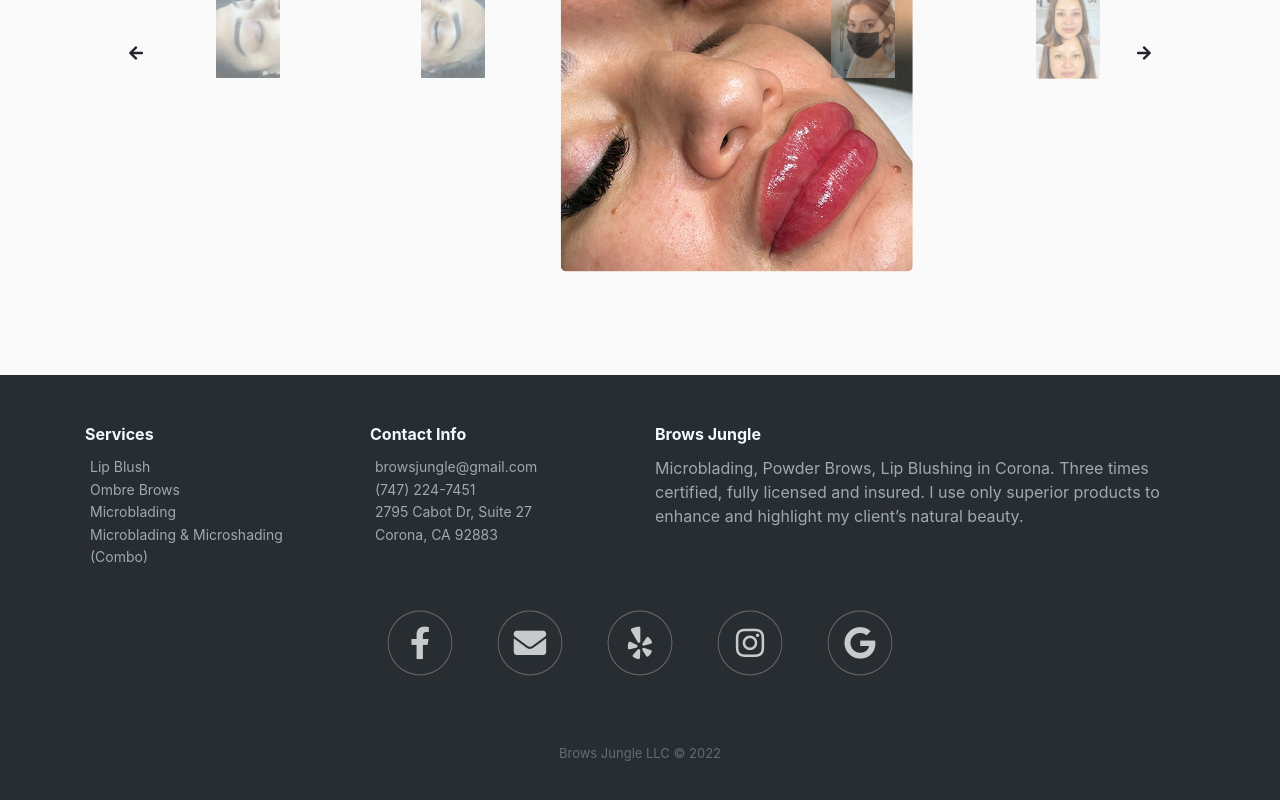
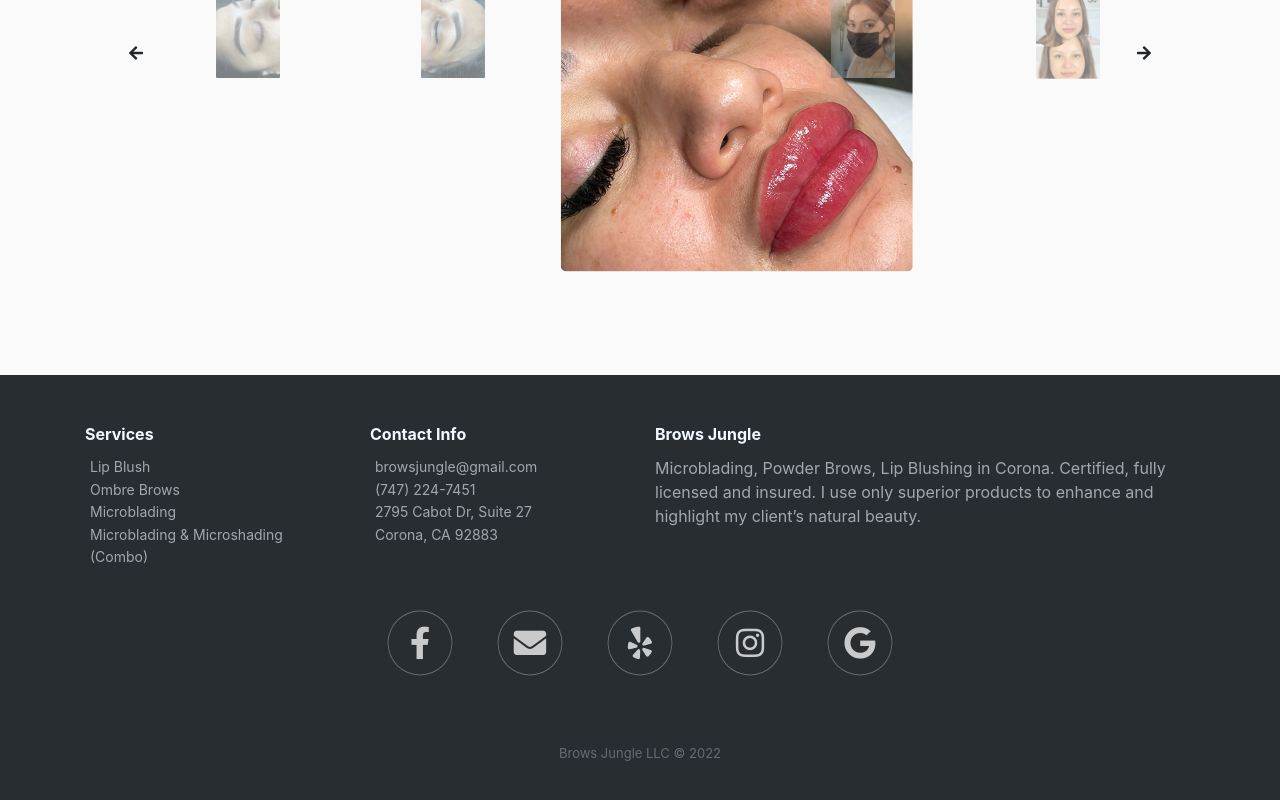
Before and after one commit to Juzva8/browsJungle, a React (Create React App) app: page /Gallery in a window 1280 px wide. Shown: the part 697-1497 px from the top of the page. Built offline with nearby package versions, Linux system fonts and the light colour scheme; a web font is replaced by a local one.

Commit message:
footer text fix

```diff
--- a/src/Components/Footer/Footer.js
+++ b/src/Components/Footer/Footer.js
@@ -27,7 +27,7 @@ const Footer = () => (
               <div className="col-md-6 item text">
                   <h3>Brows Jungle</h3>
                   <p>
-                  Microblading, Powder Brows, Lip Blushing in Corona. Three times certified, fully licensed and insured. I use only superior products to enhance and highlight my client’s natural beauty.
+                  Microblading, Powder Brows, Lip Blushing in Corona. Certified, fully licensed and insured. I use only superior products to enhance and highlight my client’s natural beauty.
                   </p>
               </div>
               <div className="col item social">
```
